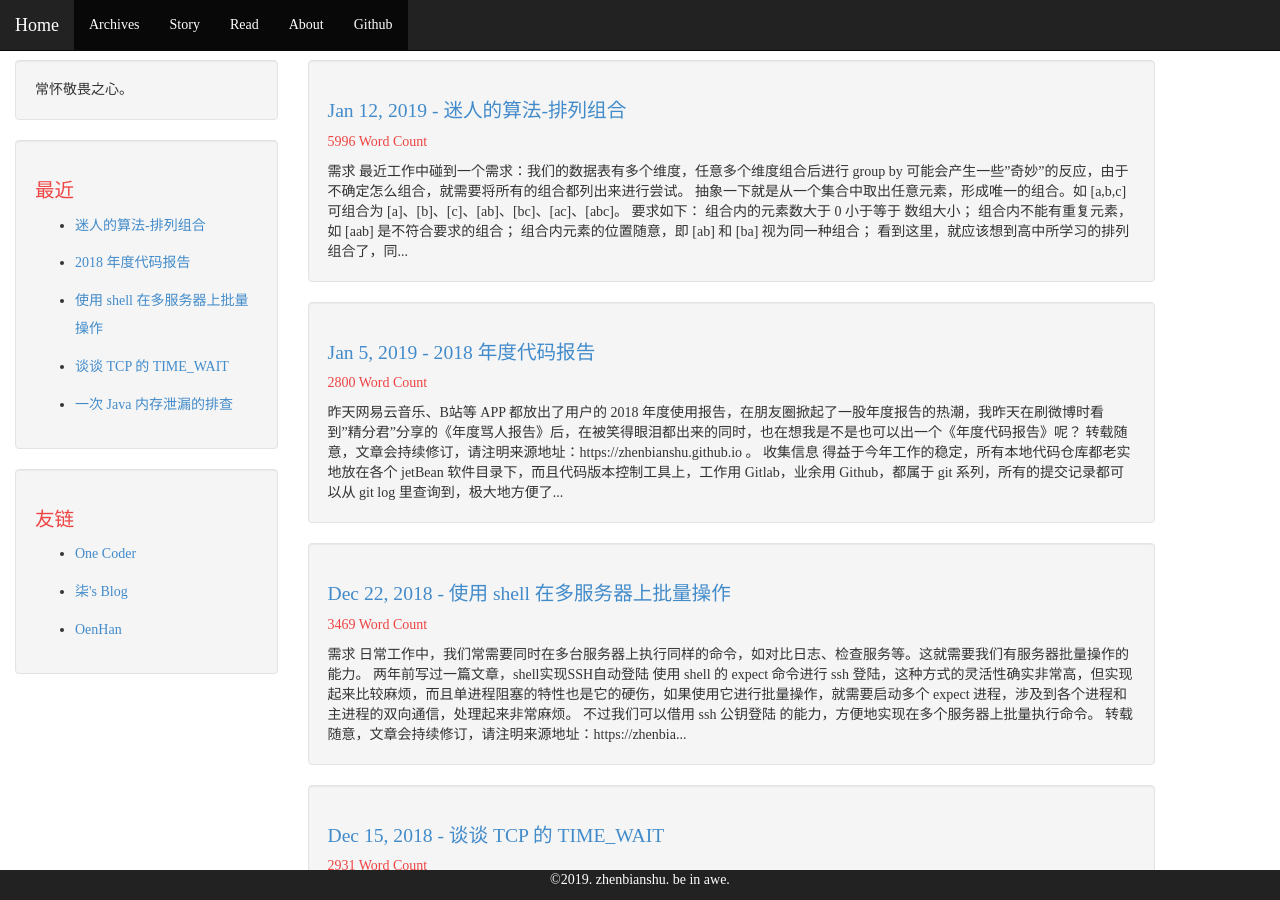
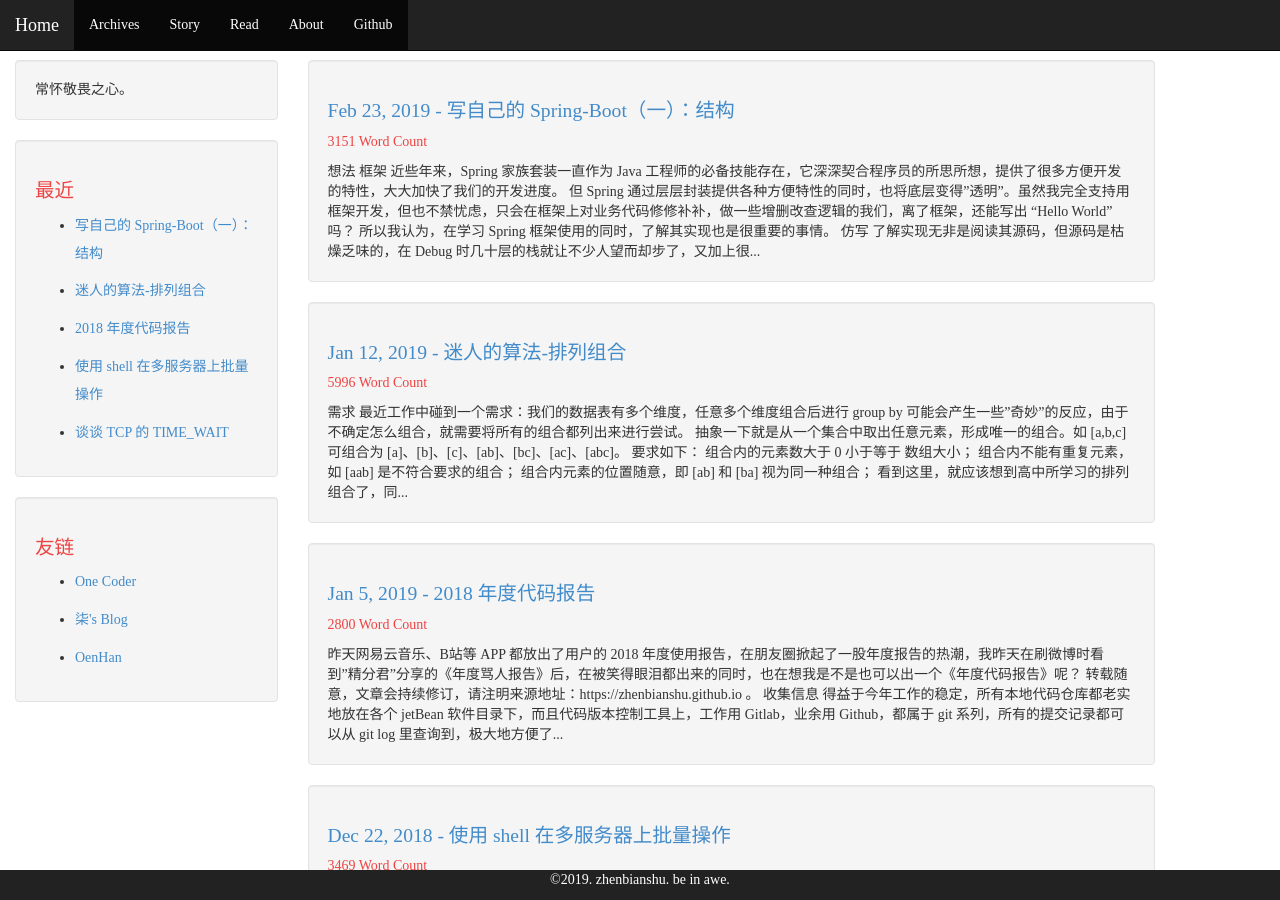
Before and after one commit to zhenbianshu/zhenbianshu.github.io, a Jekyll site: the page built from index.html, in a window 1280 px wide and 900 px high. Built offline with Jekyll 4.4.1, drawn with Linux system fonts in a browser that asks for light colours; the list of posts is cut into pages by our own code; comment, search, counter and statistics services are not loaded; some of the changed text lies outside the part shown.

Commit message:
finish blog: spring-like 1;

````diff
--- a/_posts/2018-11-10-control_jvm_byte_code.md
+++ b/_posts/2018-11-10-control_jvm_byte_code.md
@@ -1,6 +1,6 @@
 ---
 layout: post
-title: "JVM 代码谁做主？"
+title: "Java 动态字节码技术"
 category: blog
 tags: [Java, asm, bytecode, debug, JVM TI]
 date: 2018-11-10 13:00:06 +0800
--- a/_posts/2019-02-23-my_spring_mvc_framework_1.md
+++ b/_posts/2019-02-23-my_spring_mvc_framework_1.md
@@ -1,11 +1,10 @@
 ---
 layout: post
-title: "写一个类 Spring MVC 框架（一）：结构"
+title: "写自己的 Spring-Boot（一）：结构"
 category: blog
-tags: [Spring, MVC, framework, Java]
+tags: [Spring, framework, Java]
 date: 2019-02-23 08:00:06 +0800
 comments: true
-hidden: true
 ---
 
 ## 想法
@@ -13,16 +12,16 @@ hidden: true
 #### 框架
 近些年来，Spring 家族套装一直作为 Java 工程师的必备技能存在，它深深契合程序员的所思所想，提供了很多方便开发的特性，大大加快了我们的开发进度。
 
-Spring 通过层层封装提供各种方便特性的时候，也将底层变得"透明"。虽然完全支持用框架提升开发速度，但也不禁忧虑，只会在框架上对业务代码修修补补，做一些增删改查逻辑的我们，离了框架，还能写出 "Hello World" 吗？
+但 Spring 通过层层封装提供各种方便特性的同时，也将底层变得"透明"。虽然我完全支持用框架开发，但也不禁忧虑，只会在框架上对业务代码修修补补，做一些增删改查逻辑的我们，离了框架，还能写出 "Hello World" 吗？
 
 所以我认为，在学习 Spring 框架使用的同时，了解其实现也是很重要的事情。
 
 #### 仿写
-了解实现无非是阅读其源码，但源码是枯燥乏味的，在 Debug 时几十层的栈就让不少人望而却步了，又加上很难在短时间内产生成就感成为我们继续下去的动力，所以读源码时开始不久就放弃是再正常不过的事了，就更不用说读 Spring 这种大型项目的源码一。
+了解实现无非是阅读其源码，但源码是枯燥乏味的，在 Debug 时几十层的栈就让不少人望而却步了，又加上很难在短时间内产生成就感成为继续读下去的动力，所以读源码时开始不久就放弃是再正常不过的事了，就更不用说读 Spring 这种大型项目的源码了。
 
 我学习框架的方式是仿写：
 
-- 仿写前我们会把整个框架拆成多个功能点，每个功能点分别进行，分而克之。
+- 仿写前我会把整个框架拆成多个功能点，每个功能点分别进行，分而克之。
 - 仿写时不仅能锻炼自己的代码能力，也能检验自己对功能点的理解。
 - 仿写完成后的成就感更能促进自己更有动力进行下去。
 
@@ -36,19 +35,23 @@ Spring 通过层层封装提供各种方便特性的时候，也将底层变得"
 - 集成 Tomcat，支持 jar 包方式部署。
 - 类似于 spring-boot 的配置启动方式
 - 实现通过包扫描进行类的解析和 Bean 依赖注入。
-- 实现类 Spring 的 Bean 管理方式。
-- 实现通过注解进行 Bean 配置。
-- MVC 并将响应结果序列化为 json。
+- 实现通过注解进行 Bean 配置和类 Spring 的 Bean 管理方式。
+- 实现 MVC 并使用 jackson 将响应结果序列化为 json。
+- 使用 CGLIB 实现 AOP 支持。
+- 实现定时任务支持。
+- 集成 log4j 添加日志模块。
 
 ## Gradle
 ---
 #### 包依赖管理工具
-项目是的包依赖管理工具是必不可少的了，项目大了，各种依赖交叉重叠，经常会出现包冲突，包依赖管理工具帮我们整理各个包之间的依赖工具，帮我们自动下载对应版本的依赖包，并在我们将项目打包中自动将这些依赖包打包进去。
+项目是的包依赖管理工具是必不可少的了，项目大了，各种依赖交叉重叠，经常会出现包冲突，包依赖管理工具帮我们整理各个包之间的依赖，帮我们自动下载对应版本的依赖包，并在我们将项目打包时自动将这些依赖库打包进去。
 
-我们最常用的包依赖管理工具应该是 `maven` 了，它使用的 pom 配置文件本质上是 `xml`，配置时需要完善各种 xml 标签，而 xml 对格式要求比较严格，需要随时注意标签的闭合。添加一个包依赖往往要增加四五行 xml 代码，一个项目的 pom 文件上千行再正常不过了，而且 xml 的层级展示全靠缩进，同一层级内配置了五六个包依赖就占用了一屏，想看上层是什么得往上翻好久。
+`maven` 应该是我们最常用的包依赖管理工具了，它使用的 pom 配置文件本质上是 `xml`，配置时需要完善各种 xml 标签，而 xml 对格式要求比较严格，需要随时注意标签的闭合。
+
+而且添加一个包依赖往往要增加四五行 xml 代码，一个项目的 pom 文件上千行再正常不过了，而 xml 的层级展示全靠缩进，同一层级内配置了五六个包依赖就占用了一屏，想看上层是什么得往上翻好久。
 
 #### 简单使用
-相对于 xml 的繁杂，我更喜欢 json 的简洁。而 gradle 就使用 json 格式的配置文件，而且它将每个依赖都浓缩到一行，分别用 group、name、version 表示包的组、项目名和版本号，分别类同于 maven 里的 groupId、artifactId 和 version。
+相对于 xml 的繁杂，我更喜欢 json 的简洁。而 gradle 就使用 json 格式的配置文件，而且它将每个依赖都浓缩到一行，分别用 group、name、version 配置包的组、项目名和版本号，分别类同于 maven 里的 groupId、artifactId 和 version。
 
 更方便的是在 gradle 配置文件里，我们可以自定义函数来实现我们需要的功能，虽然提升了学习曲线的坡度，但也大大增加了 gradle 配置的灵活性。
 
@@ -110,18 +113,36 @@ jar {
 ```
 
 #### manifest 文件
+MANIFEST.MF 是 我们打出 jar 包的配置文件，会被放在 jar 包根目录下的 `META-INF` 文件夹内，我们可以在里面配置作者、版本等信息，之前在 [Java 动态字节码技术]({{ site.baseurl }}/2018/11/control_jvm_byte_code.html) 中就配置了 jar 包的 Agent-Class、Permissions 等属性。
+
+在构造一个可执行 jar 包时，一定要指定其 `Main-Class` 属性，也就是入口类，jar 包执行时 Java 代码从入口类开始加载。
 
 ## 结构
 ---
-将 spring 的每个大模块放到一个包里实现，顺便看一下 spring 的整体代码结构
+再规划一下项目的代码结构。
 
+首先给项目起一个响亮的名字，由于是模拟 Spring，但又没法达到 Spring 的规模，实现不了 Spring 欣欣向荣的生态，不如另辟蹊径突出框架的坚韧，起名叫 `winter` 好了。
+
+项目结构也微缩一下，用模块内的一个 package 来代替 Spring 的各个 jar 包。
+
+预计的项目结构如下：
+
+``` bash
+├── aop  # 实现 AOP 面向切面编程
+├── beans  # 实现 bean 的初始化和注入管理
+├── context # 包装框架各个模块向外部提供扩展服务
+├── core # 核心工具包
+├── schedule # 实现 Cron 定时任务等
+├── starter # 类 Spring-boot 的启动方式
+└── web # 提供 web 服务和 MVC 实现
+    ├── server # 集成的三方服务器实现
+    └── servlet # 实现 WinterServlet 在框架内分发请求
+```
 
 ## 小结
 ---
-造轮子，没人用
+又是新一期的造轮子运动，虽然没人使用，对于开源界可能没什么作用，但对自己挺有意义。
 
-更好的使用，便于查问题
+在实现 winter-framework 的过程中分块阅读 Spring 源码，可以帮助了解 Spring 的思想和具体实现。之后工作中如果遇到框架问题查起来会有的放矢，如果需要对框架进行简单的修改和扩展也会更得心应手，而且也更容易发现 Spring 里面的一些非常契合业务却没人使用的"宝藏"。
 
-便于阅读源码
-
-利于修改和扩展 harmonia
+还有，写一些通用性强的基础性代码确实非常有意思：）
````
